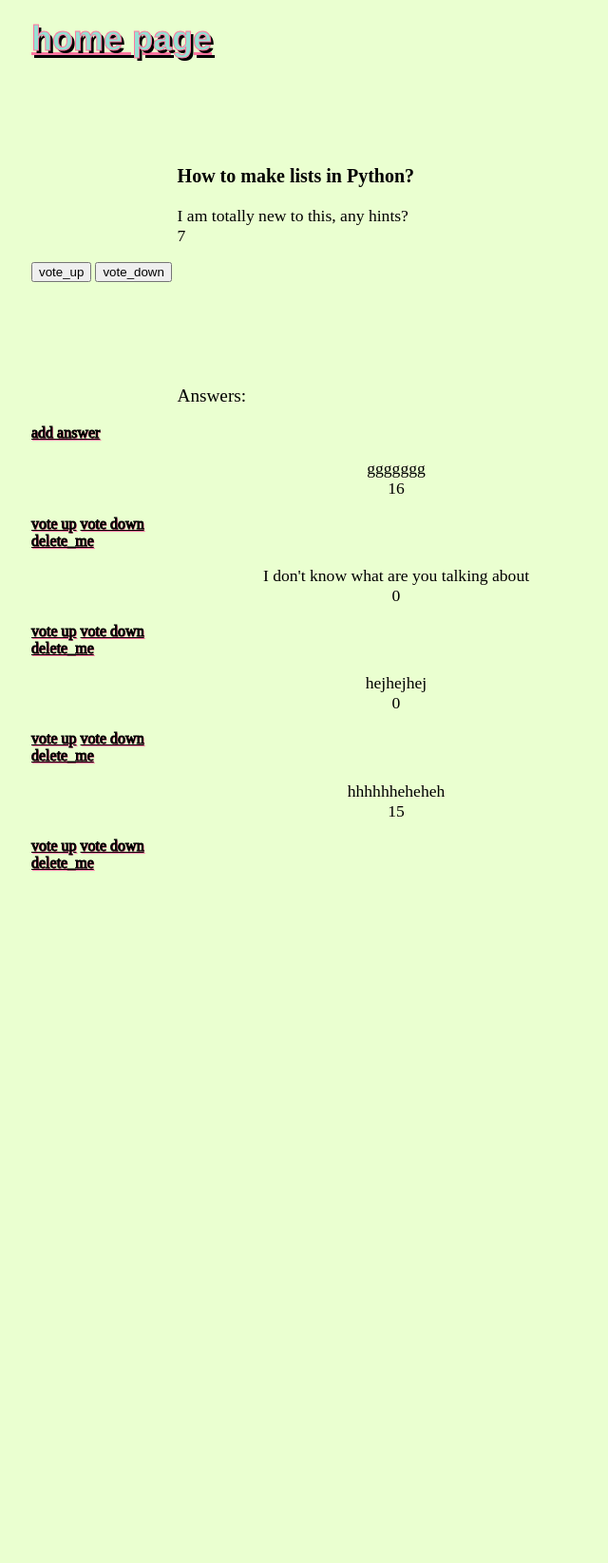
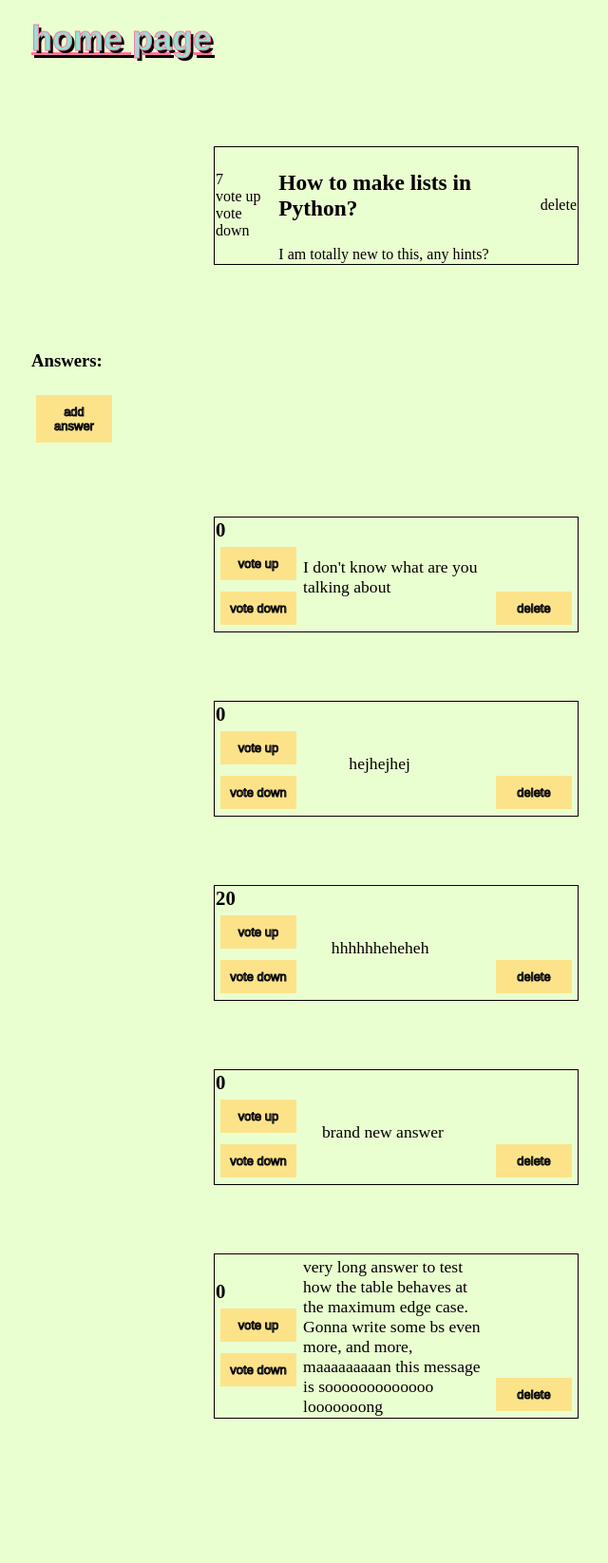
Before and after one commit to lukrydz/stackovrflw-clone-flask, a Flask app: page /question/1 in a window 1280 px wide. Shown: the whole page at 95% size, without its empty margins (223-863 px from the left). Before the commit the page ends 917 px from the top, so only its background shows below. Run offline with Flask 2, Linux system fonts and the light colour scheme; some libraries are stand-ins or nearby versions.

Commit message:
with tables

```diff
--- a/data/answer.csv
+++ b/data/answer.csv
@@ -1,6 +1,7 @@
 id,submission_time,vote_number,question_id,message,image
 d806283e-9056-4733-a8d8-67028233d010,1613769496,17,3,new one,
-2c003d2f-5d38-47fa-b4e6-69a97c541ea3,1613764098,16,1,ggggggg,
 42d337d5-37da-4742-b301-1cb3ec38bb24,1613770932,0,1,I don't know what are you talking about,
 48408c13-2064-4b80-ace6-9822f4465a6e,1613771005,0,1,hejhejhej,
-1b12c752-d27d-4101-bb74-eeee02a50150,1613757858,15,1,hhhhhheheheh,
+1b12c752-d27d-4101-bb74-eeee02a50150,1613757858,20,1,hhhhhheheheh,
+f53bd1e9-1a3e-4ce4-98ea-bee7e91833e5,1613867626,0,1,"brand new answer",
+0737222a-634e-47c5-8c38-673fbaa711c2,1613869137,0,1,"very long answer to test how the table behaves at the maximum edge case. Gonna write some bs even more, and more, maaaaaaaaan this message is sooooooooooooo looooooong",
--- a/data/counter.csv
+++ b/data/counter.csv
@@ -1 +1 @@
-465
+466
--- a/data_handler.py
+++ b/data_handler.py
@@ -1,6 +1,6 @@
 import csv
 
-QUESTION_FILE = 'sample_data/question.csv'
+QUESTION_FILE = 'data/question.csv'
 DATA_HEADER = ['id', 'submission_time', 'view_number', 'vote_number', 'title', 'message', 'image']
 ANSWERS_FILE = 'data/answer.csv'
 
@@ -11,6 +11,7 @@ def get_all_questions():
         csv_reader = csv.DictReader(csv_file, delimiter=',', quotechar='"')
         for row in csv_reader:
             user_stories.append(row)
+        print(user_stories)
         return user_stories
 
 
@@ -47,9 +48,7 @@ def delete_answer(id):
             answers.remove(answer)
 
     answers_with_newlines = list()
-    print(answers)
     for answer in answers:
-
         answers_with_newlines.append(','.join(answer) + '\n')
 
     with open(ANSWERS_FILE, 'w') as file:
--- a/static/style.css
+++ b/static/style.css
@@ -81,3 +81,29 @@ div {
     font-size: 120%;
     text-align: left;
 }
+
+table {
+    table-layout: auto;
+    margin-left: auto;
+    margin-right: auto;
+    width: 50%;
+    border: 1px solid black;
+    border-collapse: collapse;
+}
+
+/*td, tr {*/
+/*    border: 1px solid black;*/
+/*}*/
+
+button {
+    width: 80px;
+    background-color: #fce38a;
+    border: none;
+    color: white;
+    padding: 10px 10px;
+    text-align: center;
+    display: inline-block;
+    font-size: 13px;
+    margin: 6px 5px;
+    cursor: pointer;
+}
--- a/templates/add_answer.html
+++ b/templates/add_answer.html
@@ -11,9 +11,10 @@
 
     <br><br>
 
-        <form action="{{ url_for('add_answer', question_id=question_dictionary['id']) }}" method="post" enctype="multipart/form-data" id="add_answer_form">
+    <form action="{{ url_for('add_answer', question_id=question_dictionary['id']) }}" method="post"
+          enctype="multipart/form-data" id="add_answer_form">
         <label for="message">Add answer:
-        <input type="text" name="message" /></label>
+            <input type="text" name="message"/></label>
         <input type="file" name="image">
         <input type="submit">
     </form>
--- a/templates/index.html
+++ b/templates/index.html
@@ -5,7 +5,7 @@
     <img src="{{ url_for("static", filename="sample.png") }}" alt="Granny" id="homepage_picture">
     <br><br><br><br>
     <div class="home_page_links">
-    <a href="{{ url_for('questions') }}">list of questions</a>
+        <a href="{{ url_for('questions') }}">list of questions</a>
         <br><br>
 
     </div>
--- a/templates/question.html
+++ b/templates/question.html
@@ -1,38 +1,70 @@
 {% extends 'base.html' %}
 {% block body %}
     <br><br><br><br>
-    <p id="question_title">{{ question_data['title'] }}</p>
-    <p id="question_message"> {{ question_data['message'] }}
-        <br>
+    <table>
+        <tr>
+            <td rowspan="2">
+                {{ question_data['vote_number'] }}
+                <br>
+                vote up
+                <br>
+                vote down
+            </td>
+            <td id="question_title">
+                <h3>{{ question_data['title'] }}</h3>
+            </td>
+            <td rowspan="2">delete</td>
+        </tr>
+        <tr>
+            <td id="question_message">
+                {{ question_data['message'] }}
+            </td>
+        </tr>
+    </table>
 
 
-        {% block vote %}
 
+    <br><br><br><br>
+    <h3>Answers:</h3>
+    <a href="{{ url_for('add_answer', question_id=question_data['id']) }}">
+        <button>add answer</button>
+    </a>
+    <br><br><br><br><br>
+    {% for answer in answers %}
+        <table>
+            <tr>
+                <td rowspan="2" class="short_cell">
+                    <strong style="font-size: 130%">
+                        {{ answer['vote_number'] }}
+                    </strong>
+                    <br>
+                    <a href="{{ url_for('vote', answer_id=answer['id'], vote_='+') }}">
+                        <button>vote up</button>
+                    </a>
+                    <br>
+                    <a href="{{ url_for('vote', answer_id=answer['id'], vote_='u') }}">
+                        <button>vote down</button>
+                    </a>
+                </td>
+                <td>
 
-            {{ question_data['vote_number'] }}
-            {{ super() }}
-
-    {% endblock %}
-
-    </p>
-
-<br><br><br><br>
-    <p class="text_colon">Answers:</p>
-    <a href="{{ url_for('add_answer', question_id=question_data['id']) }}">add answer</a><br>
-    {% for answer in answers %}
-    <p>
-        {{ answer['message'] }}
-    <br>
-
-
-    {{ answer['vote_number'] }}
-    </p>
-        <a href="{{ url_for('vote', answer_id=answer['id'], vote_='+') }}">vote up</a>
-        <a href="{{ url_for('vote', answer_id=answer['id'], vote_='u') }}">vote down</a>
-        <br>
-        <a href="{{ url_for('delete_answer', answer_id=answer['id']) }}">delete_me</a>
+                </td>
+                <td rowspan="2"
+                    style="text-align: right; vertical-align: bottom" class="short_cell">
+                    <a href="{{ url_for('delete_answer', answer_id=answer['id']) }}">
+                        <button>delete</button>
+                    </a>
+                </td>
+            </tr>
+            <tr>
+                <td style="font-size: 110%">
+                    {{ answer['message'] }}
+                </td>
+            </tr>
+        </table>
+        <br><br><br><br>
     {% endfor %}
 
     <br><br><br><br>
 
-{%  endblock %}
+{% endblock %}
```
Also changed, not shown: templates/base.html (+4 -3 lines), server.py (line endings or trailing spaces), templates/questions.html (indentation only). Lines whose indentation alone changed are shown as unchanged.
